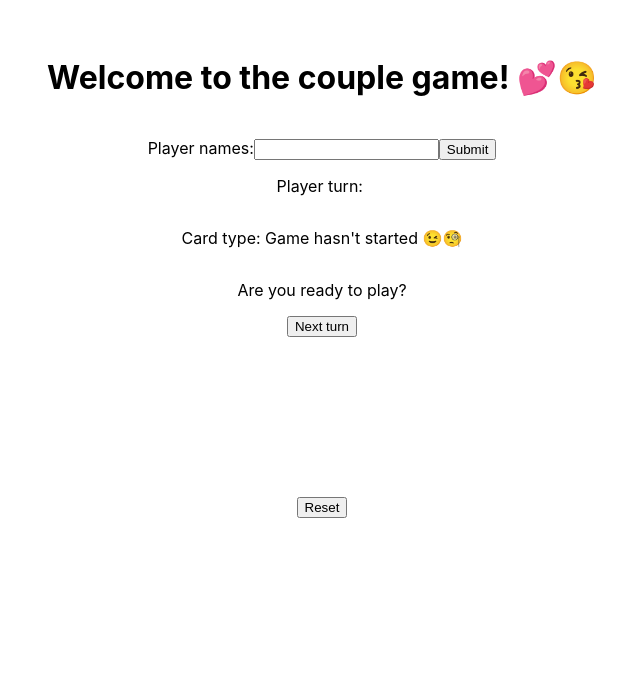
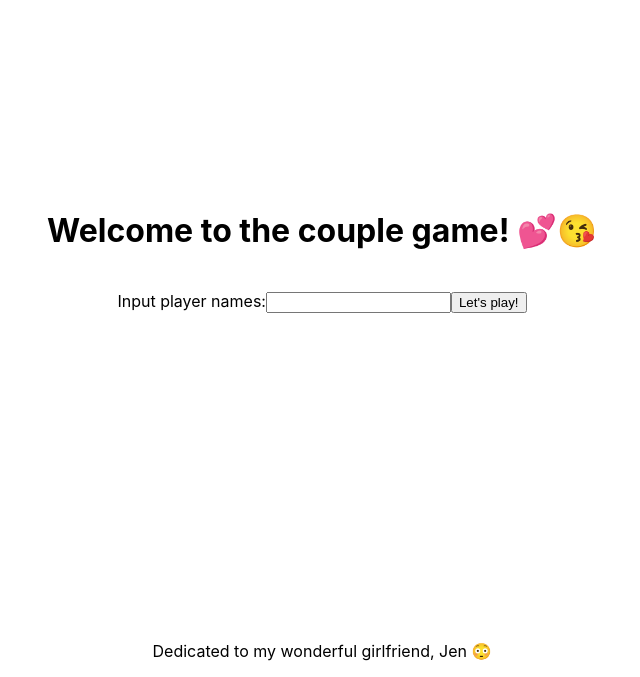
Before and after one commit to yeungalan0/site-monorepo, a Next.js app: page /couple-game in a window 1280 px wide. Shown: the part 123-800 px from the top of the page, without its empty margins (318-958 px from the left). Built offline with nearby package versions, Linux system fonts and the light colour scheme.

Commit message:
Cleaned up

```diff
--- a/pages/couple-game.tsx
+++ b/pages/couple-game.tsx
@@ -1,10 +1,55 @@
 import styles from '../styles/Home.module.css'
-import React, { useEffect, useState } from 'react'
+import React, { Fragment, useEffect, useRef, useState } from 'react'
 import * as constants from '../constants/couple-game'
 
 export default function CoupleGame() {
+  const [players, setPlayers] = useState<string[]>([])
+  const playerInput = useRef<HTMLInputElement>(null)
+
+  function handleSubmit(event: React.FormEvent<HTMLFormElement>) {
+    setPlayers(playerInput.current!.value.split(","))
+    event.preventDefault()
+  }
+
+  let content: JSX.Element
+
+  if (players.length > 0) {
+    console.log(`PLAYERS: ${players}, ${players.length}`)
+    content =  <ActualCoupleGame players={players}/>
+  } else {
+    content = (
+      <div>
+        <form onSubmit={handleSubmit}>
+          <label title="Enter comma separated names, e.g. 'Alan,Jen'">
+            Input player names:
+            <input type="text" ref={playerInput}/>
+          </label>
+          <input type="submit" value="Let's play!" />
+        </form>
+      </div>
+    )
+  }
+
+  return (
+    <div className={styles.container}>
+      <main className={styles.main}>
+        <h1>Welcome to the couple game! 💕😘</h1>
+        <br />
+        {content}
+      </main>
+      <footer>
+        <p>Dedicated to my wonderful girlfriend, Jen 😳</p>
+      </footer>
+    </div>
+  )
+}
+
+type CoupleGameProps = {
+  players: string[]
+}
+
+function ActualCoupleGame({ players }: CoupleGameProps) {
   const [card, setCard] = useState(new Card("Game hasn't started", "Are you ready to play?"))
-  const [players, setPlayers] = useState([""])
   const [turn, setTurn] = useState(0)
 
   useEffect(() => {
@@ -13,13 +58,13 @@ export default function CoupleGame() {
     }
   })
 
-  function handleSubmit(event: React.FormEvent<HTMLFormElement>) {
-    alert(`Players: ${players} (${players.length})`)
-    event.preventDefault()
-  }
+  function init() {
+    const size = constants.GUESS_LIST.length + constants.CHALLENGE_LIST.length
+    const possibleIndexes = Array.from(Array(size).keys())
 
-  function handleChange(event: React.ChangeEvent<HTMLInputElement>) {
-    setPlayers(event.target.value.split(","))
+    localStorage.setItem(constants.INDEXES_KEY, JSON.stringify(possibleIndexes))
+
+    setCard(getCard())
   }
 
   function nextTurn() {
@@ -28,17 +73,10 @@ export default function CoupleGame() {
   }
 
   return (
-    <div className={styles.container}>
-      <main className={styles.main}>
-        <h1>Welcome to the couple game! 💕😘</h1>
-        <br />
-        <form onSubmit={handleSubmit}>
-          <label>
-            Player names:
-            <input type="text" value={players} onChange={handleChange}/>
-          </label>
-          <input type="submit" value="Submit" />
-        </form>
+    <Fragment>
+      <p>
+        Players: {players.join(", ")}
+      </p>
       <p>
         Player turn: {players[turn % players.length]}
       </p>
@@ -62,18 +100,8 @@ export default function CoupleGame() {
       <button onClick={() => init()}>
         Reset
       </button>
-      </main>
-    </div>
+    </Fragment>
   )
-}
-
-function init() {
-  const size = constants.GUESS_LIST.length + constants.CHALLENGE_LIST.length
-  const possibleIndexes = Array.from(Array(size).keys())
-
-  localStorage.setItem(constants.INDEXES_KEY, JSON.stringify(possibleIndexes))
-
-  window.location.reload()
 }
 
 function getCard(): Card {
```
Lines whose indentation alone changed are shown as unchanged.
